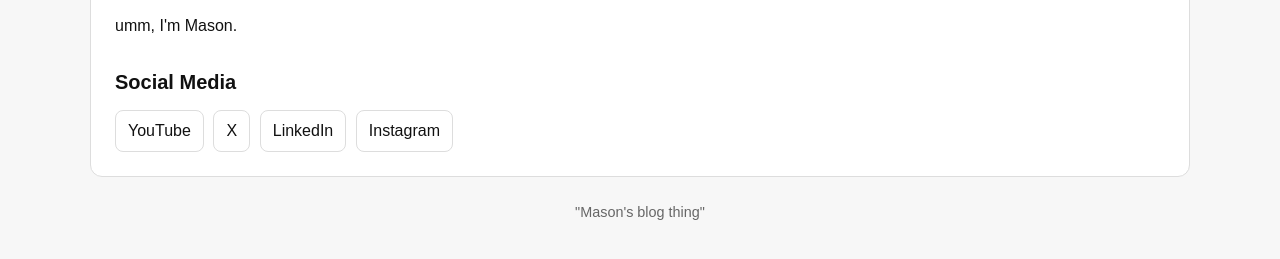
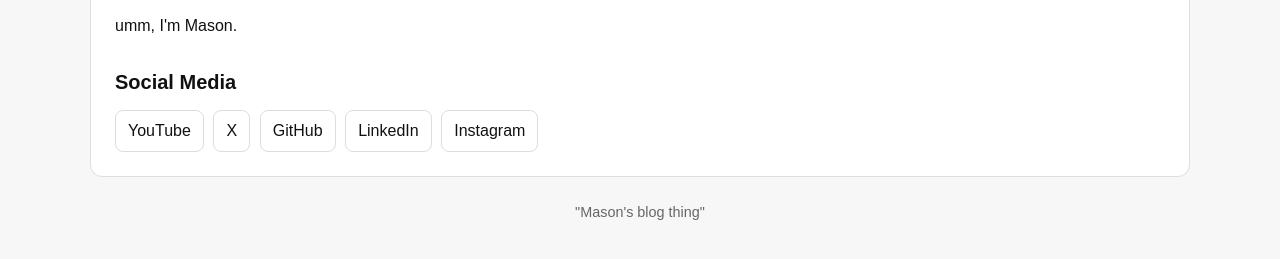
Before and after one commit to Mason-lee-101/Mason-lee-101.github.io, a Jekyll site: the page built from index.html, in a window 1280 px wide. Shown: the part 248-507 px from the top of the page. Built offline with Jekyll 4.4.1, drawn with Linux system fonts in a browser that asks for light colours.

Commit message:
added github link

```diff
--- a/index.html
+++ b/index.html
@@ -16,6 +16,7 @@ title: Home
   <ul class="social-links" aria-label="Social accounts">
     <li><a href="https://www.youtube.com/@Mason_Lee_101" target="_blank" rel="noopener noreferrer">YouTube</a></li>
     <li><a href="https://x.com/Mason_Lee_101" target="_blank" rel="noopener noreferrer">X</a></li>
+    <li><a href="https://github.com/Mason-lee-101" target="_blank" rel="noopener noreferrer">GitHub</a></li>
     <li><a href="https://www.linkedin.com/in/mason-lee-101-/" target="_blank" rel="noopener noreferrer">LinkedIn</a></li>
     <li><a href="https://www.instagram.com/mason_lee.101/" target="_blank" rel="noopener noreferrer">Instagram</a></li>
   </ul>
```
